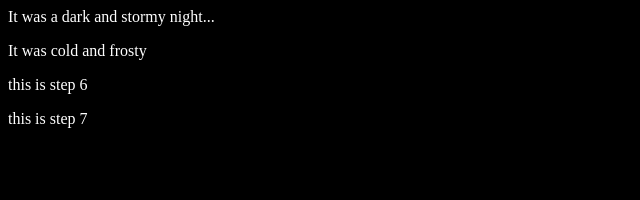
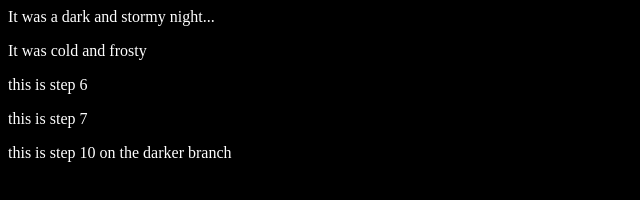
Before and after one commit to PowderedWaterToo/fireside-story, a plain HTML site: page index.html in a window 1280 px wide. Shown: the whole page, without its empty margins (0-640 px from the left). Drawn offline with Linux system fonts and the light colour scheme.

Commit message:
step 10, prior to merge

```diff
--- a/index.html
+++ b/index.html
@@ -4,4 +4,5 @@
     <p>It was cold and frosty </p>  </body>
     <p>this is step 6</p>
     <p>this is step 7</p>
+    <p>this is step 10 on the darker branch</p>
 </html>
```
